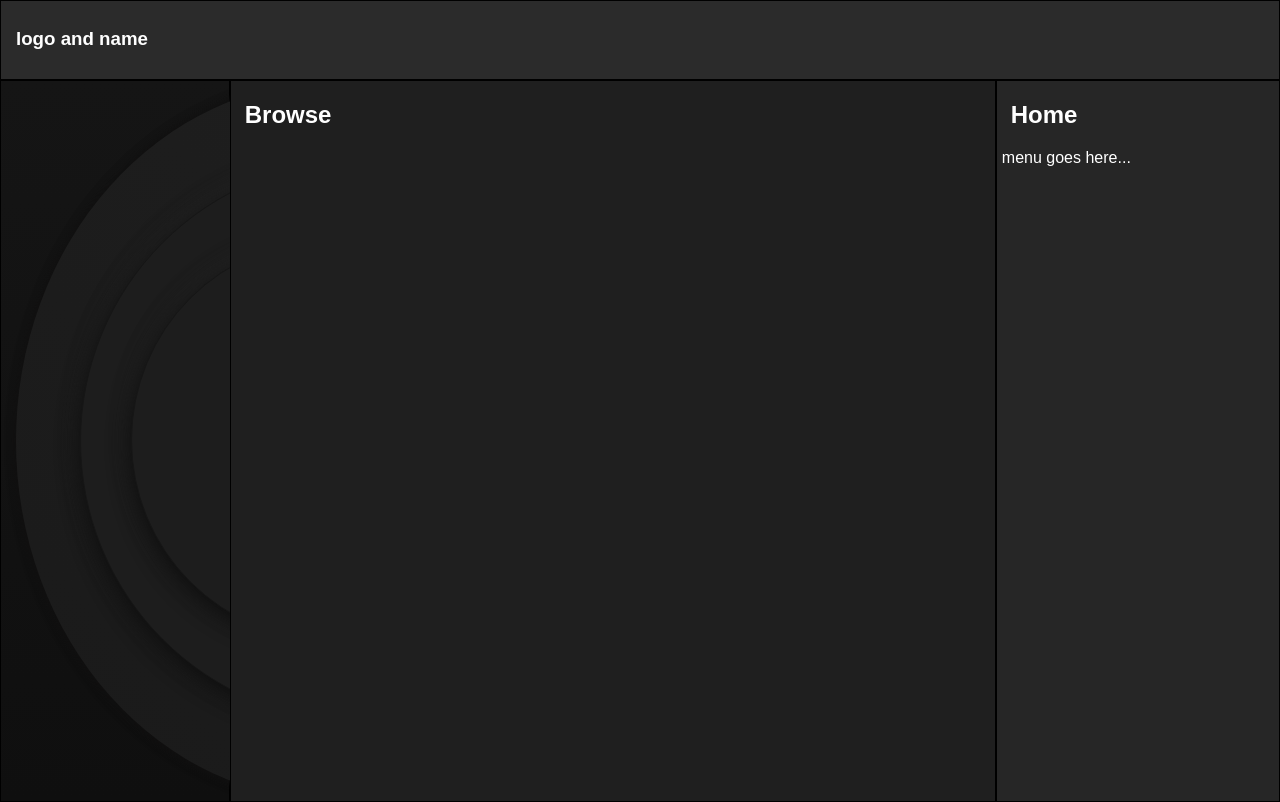
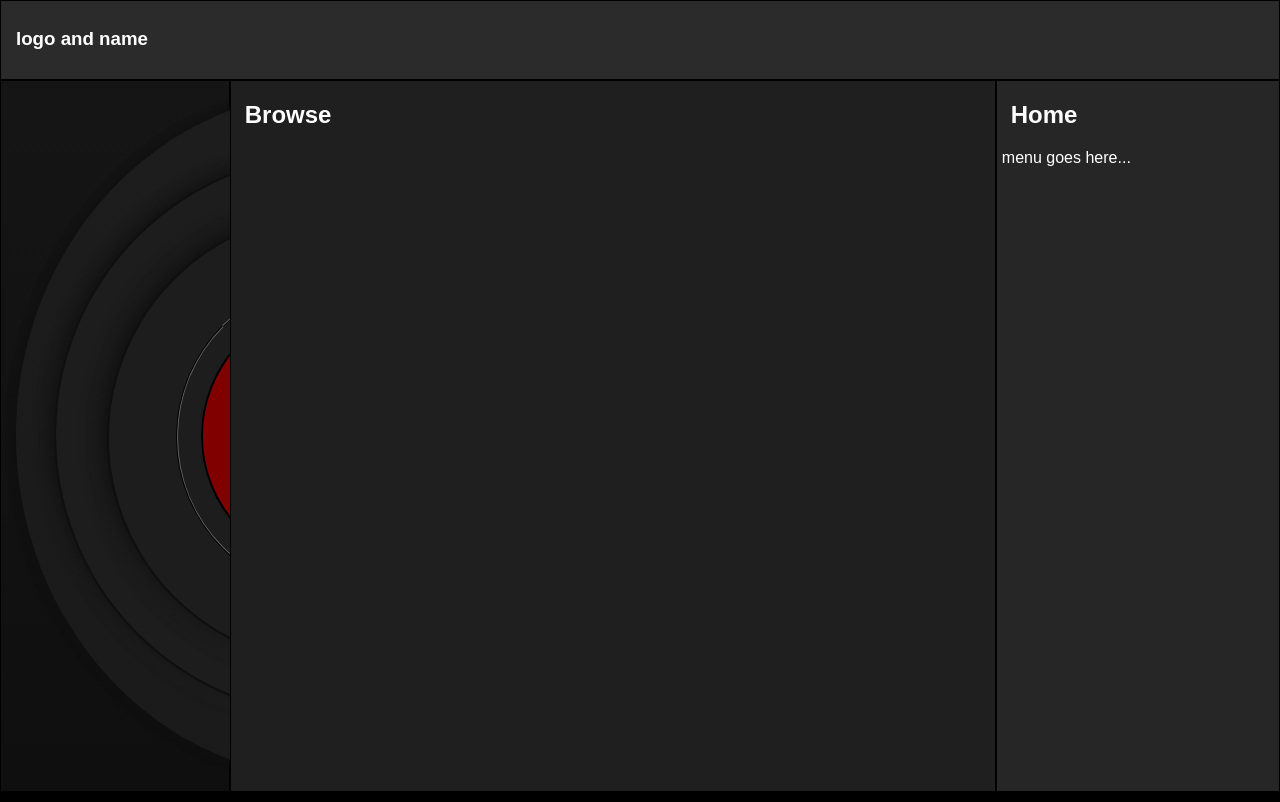
Before and after one commit to ashesbloom/music-webpage, a plain HTML site: page music.html in a window 1280 px wide. Drawn offline with Linux system fonts and the light colour scheme.

Commit message:
Changes made in playback and css (added record class as a record disk,change colour of panels)  #do make sure to read comments -mayank

```diff
--- a/insert.css
+++ b/insert.css
@@ -26,7 +26,8 @@
   justify-content: center;
   align-items: center;
   margin-left:15px;
-  height:90vh;
+  margin-top: 10px;
+  height:86vh;
   width:80vh;
   background: #1d1d1d;
   /*background: linear-gradient(225deg, #1f1f1f, #1a1a1a);*/
@@ -38,51 +39,52 @@
   1px -1px 10px #111111;
 }
   .record .i1 {
-    margin-left: 50px;
+    /*margin-left: 50px;*/
     height: 70vh;
     width: 70vh;
-    border: 1px solid rgb(22, 22, 22);
+    border: 2px solid rgb(15, 15, 15);
     border-radius: 50%;
     background: #1d1d1d;
-    box-shadow:  -3px 5px 20px #0c0c0c,
+    box-shadow: -3px 5px 20px #0c0c0c,
     1px -2px 20px #2e2e2e;
-    /*animation: rotateRecord 4s linear infinite;*/
+    animation: rotatei1 4s linear infinite;
   }
-  /*@keyframes rotateRecord {*/
-  /*  0% {*/
-  /*    transform: rotate(0deg);*/
-  /*  }*/
-  /*  100% {*/
-  /*    transform: rotate(360deg);*/
-  /*  }*/
-  /*}*/
+  @keyframes rotatei1{
+    0% {
+      transform: rotate(0deg);
+    }
+    100% {
+      transform: rotate(360deg);
+    }
+  }
   .i2 {
-    margin-top: 14%;
-    margin-left: 50px;
-    height: 50vh;
-    width: 50vh;
-    border: 1px solid rgb(22, 22, 22);
+    margin-top: 10.1%;
+    margin-left:10.1%;
+    height: 56vh;
+    width: 56vh;
+    border: 2px solid rgb(15, 15, 15);
     border-radius: 50%;
     background: #1d1d1d;
     box-shadow:  -3px 5px 20px #0c0c0c,
     1px -2px 20px #2e2e2e;
   }
-/*.i3 {*/
-/*  margin-top: 30px;*/
-/*  margin-left: 10%;*/
-/*  height: 90%;*/
-/*  width: 95%;*/
-/*  border: 1px solid black;*/
-/*  border-radius: 50%;*/
-/*}*/
-/*.i4 {*/
-/*  margin-top: 30px;*/
-/*  margin-left: 10%;*/
-/*  height: 90%;*/
-/*  width: 95%;*/
-/*  border: 1px solid black;*/
-/*  border-radius: 50%;*/
-/*}*/
+  .i3 {
+    margin-top: 14.5%;
+    margin-left:14.5%;
+    height: 39vh;
+    width: 39vh;
+    border: 2px ridge rgb(15, 15, 15);
+    border-radius: 50%
+  }
+  .inner{ /*album profile goes here*/
+    margin-top: 7%;
+    margin-left:7%;
+    height: 33vh;
+    width: 33vh;
+    border: 2px solid black;
+    border-radius: 50%;
+    background-color: maroon;
+  }
 .header{
   border: 1px solid black;
   margin-top:0;
```
Also changed, not shown: music.html (+2 -1 lines).
